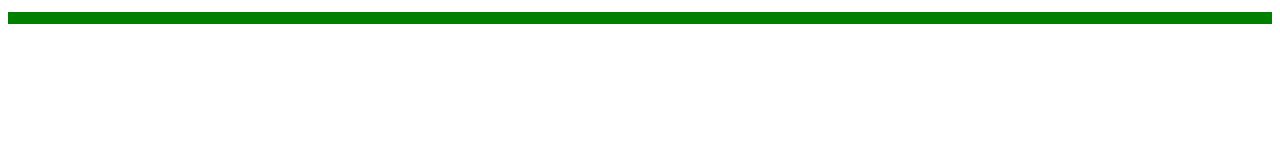
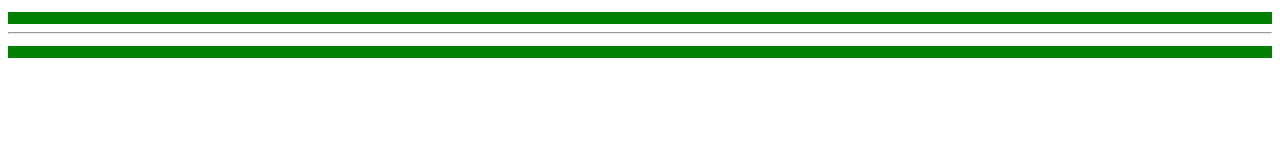
Before and after one commit to Balintka988/forradalmak, a plain HTML site: page index.html in a window 1280 px wide. Drawn offline with Linux system fonts and the light colour scheme.

Commit message:
div struktura oop

```diff
--- a/index.html
+++ b/index.html
@@ -8,5 +8,7 @@
 </head>
 <body>
     <script src="main.js"></script>
+    <script src="oop/area.js"></script>
+    <script src="oop/main.js"></script>
 </body>
 </html>
--- /dev/null
+++ b/oop/area.js
@@ -0,0 +1,13 @@
+class Area {//létrehozunk egy osztályt
+    constructor(className) { // konstruktor, kap egy class nevet
+        let containerDiv = document.querySelector('.containeroop'); // megnézi van-e már ilyen nevű container
+        if (!containerDiv) { // ha nincs ilyen, akkor csinál egyet
+            containerDiv = document.createElement('div'); // létrehoz egy új divet
+            containerDiv.className = 'containeroop'; // beállítja a class nevét
+            document.body.appendChild(containerDiv); // hozzáadja a bodyhoz
+        }
+        const div = document.createElement('div'); // létrehoz egy új divet a kapott class-hoz
+        div.className = className; // beállítja a class nevet amit paraméterként kapott
+        containerDiv.appendChild(div); // berakja az új divet a containeroop divbe
+    }
+}
--- /dev/null
+++ b/oop/main.js
@@ -0,0 +1,5 @@
+const separator = document.createElement('hr'); // hogy a html-en egyszeruen megtalalhato legyen az elvalaszto oop es sima kozott
+document.body.appendChild(separator); // hozzáadjk a bodyhoz az elválasztó vonalat
+
+const table = new Area('table'); // létrehoz egy új 'table' típusú Area objektumot
+const form = new Area('form'); // ugyanaz mint fent, csak 'form' névvel
```
